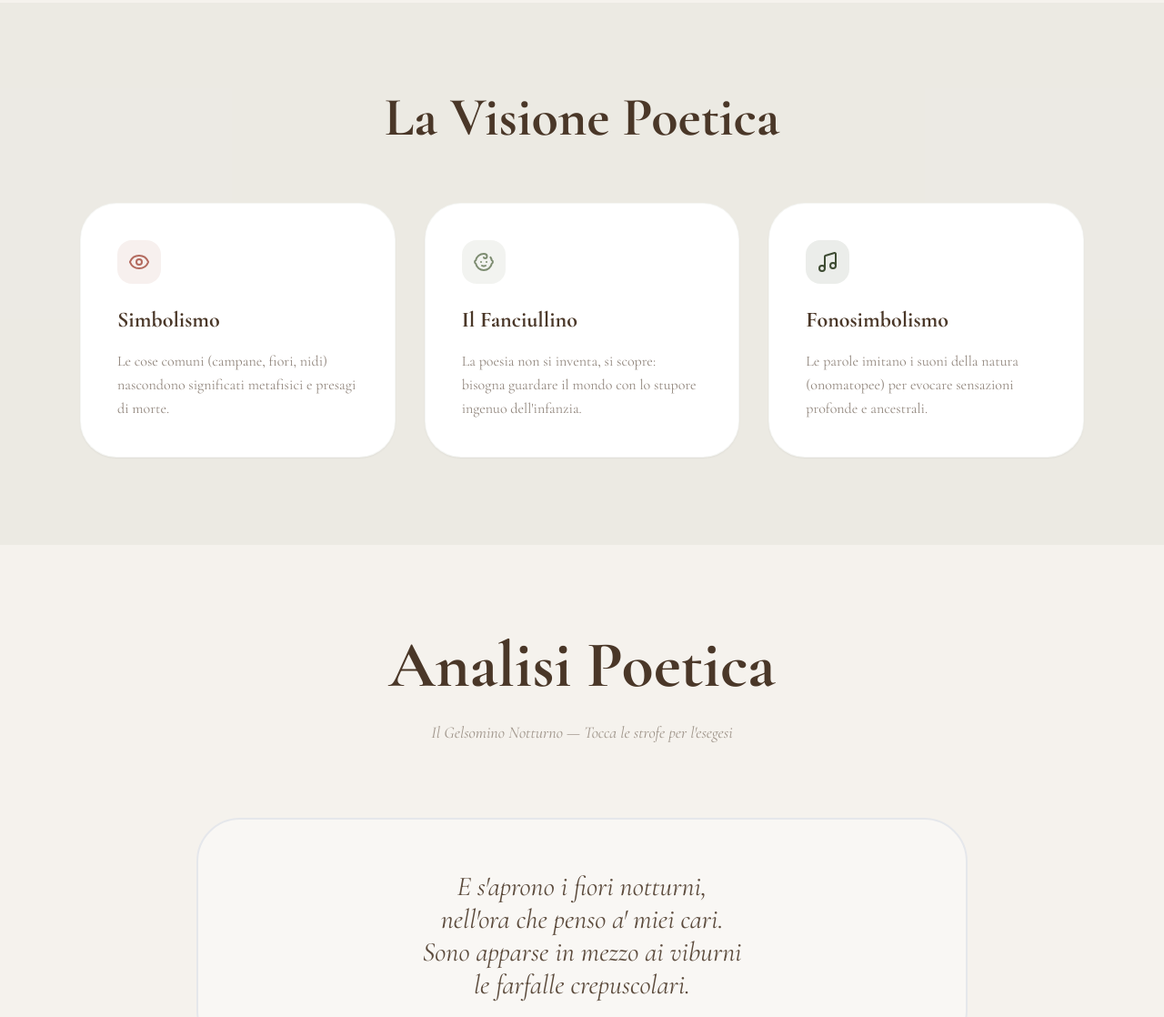
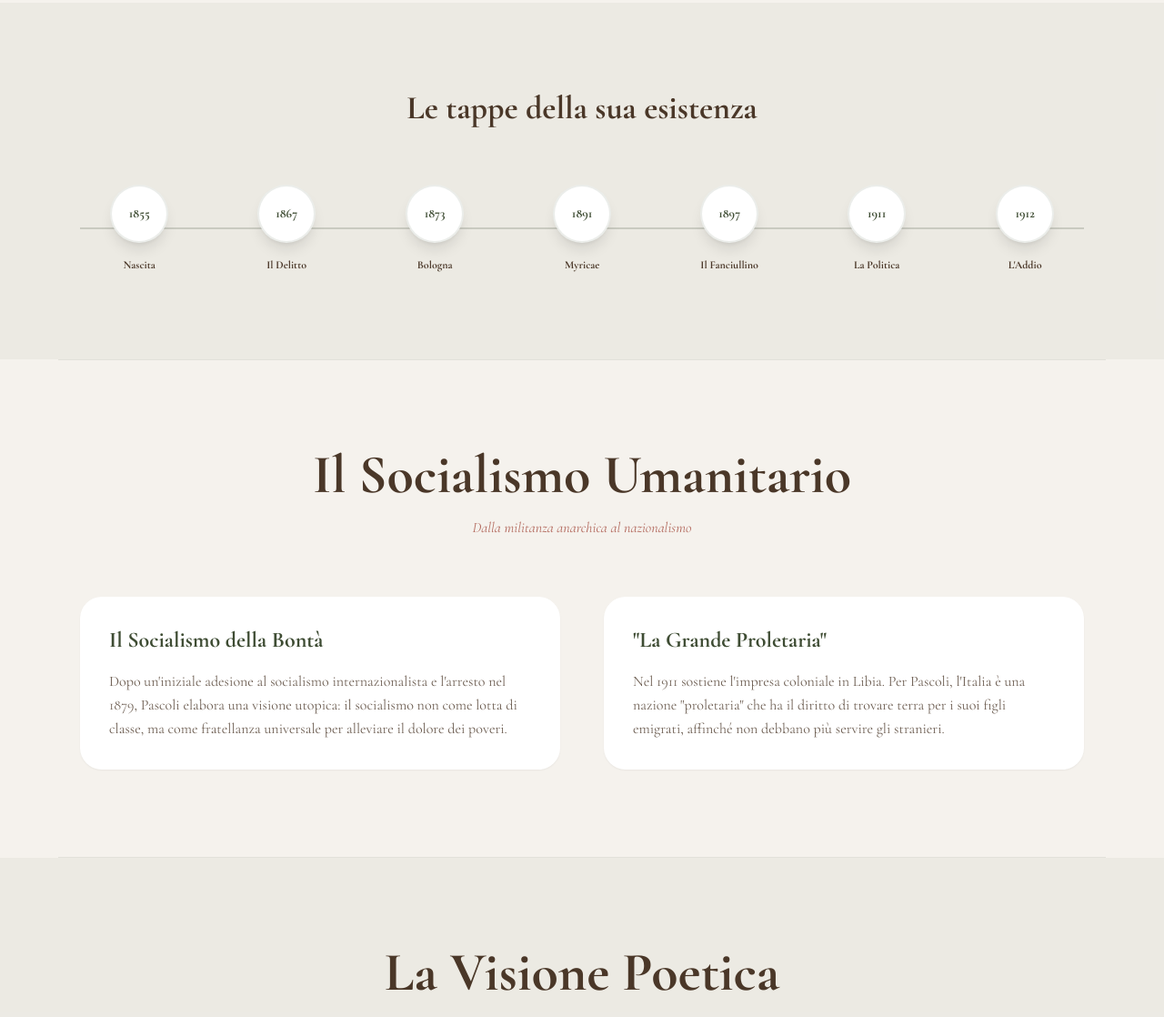
Before and after one commit to GabrieleAlari/Poscoli-sito-webb, a plain HTML site: page index.html in a window 1280 px wide. Shown: the part 1682-2800 px from the top of the page at 91% size. Drawn offline with nearby package versions, Linux system fonts and the light colour scheme; a web font is replaced by a local one.

Commit message:
Update index.html

```diff
--- a/index.html
+++ b/index.html
@@ -49,6 +49,7 @@
                 { year: "1873", title: "Bologna", description: "Inizia l'università. Diventa allievo prediletto di Giosuè Carducci." },
                 { year: "1891", title: "Myricae", description: "Pubblica la raccolta dedicata alle 'piccole cose' e alla natura romagnola." },
                 { year: "1897", title: "Il Fanciullino", description: "Saggio manifesto: la poesia è lo sguardo puro e ingenuo di un bambino." },
+                { year: "1911", title: "La Politica", description: "Discorso 'La grande Proletaria si è mossa' a favore della guerra in Libia." },
                 { year: "1912", title: "L'Addio", description: "Muore a Bologna. Viene sepolto nella casa-museo di Castelvecchio." }
             ],
             poemStanzas: [
@@ -85,7 +86,6 @@
         .glass { background: rgba(245, 242, 237, 0.9); backdrop-filter: blur(8px); -webkit-backdrop-filter: blur(8px); border: 1px solid rgba(62, 76, 51, 0.1); }
         #custom-cursor { width: 20px; height: 20px; background: var(--terracotta); border-radius: 50%; position: fixed; pointer-events: none; z-index: 9999; transition: transform 0.15s ease-out; mix-blend-mode: multiply; display: none; }
         .img-container { overflow: hidden; border-radius: 1.5rem; transition: all 0.5s ease; }
-        .img-container:hover { transform: translateY(-10px); }
         pre { white-space: pre-wrap; word-wrap: break-word; font-family: inherit; }
         @media (pointer: fine) { body { cursor: none; } a, button, .clickable { cursor: none; } }
     </style>
@@ -98,11 +98,13 @@
         <span class="font-serif text-xl font-bold text-moss tracking-tight">G. Pascoli</span>
         <div class="flex gap-6 text-[10px] uppercase tracking-widest font-sans font-bold">
             <a href="#vita" class="hover:text-terracotta transition-colors clickable">Vita</a>
+            <a href="#politica" class="hover:text-terracotta transition-colors clickable">Politica</a>
             <a href="#poetica" class="hover:text-terracotta transition-colors clickable">Poetica</a>
             <a href="#opere" class="hover:text-terracotta transition-colors clickable">Opere</a>
         </div>
     </nav>
 
+    <!-- HERO SECTION -->
     <section class="relative min-h-screen flex flex-col items-center justify-center text-center px-6 overflow-hidden">
         <div class="absolute inset-0 z-0">
             <img src="https://upload.wikimedia.org/wikipedia/commons/7/7b/Giovanni_Pascoli_01.jpg" alt="[Ritratto di Pascoli]" class="w-full h-full object-cover opacity-10 grayscale">
@@ -119,6 +121,7 @@
         </div>
     </section>
 
+    <!-- SEZIONE VITA -->
     <section id="vita" class="py-24 px-6 max-w-6xl mx-auto">
         <div class="grid md:grid-cols-2 gap-16 items-center">
             <div data-aos="fade-right">
@@ -135,13 +138,60 @@
                 <p class="text-lg md:text-xl text-earth/80 leading-relaxed font-serif mb-8">
                     L'uccisione impunita del padre Ruggero (1867) non fu solo un lutto, ma la fine di un mondo. Tutta la sua produzione poetica diventa un disperato tentativo di ricostruire quel guscio protettivo, quel <strong>nido</strong>, contro il male del mondo esterno.
                 </p>
-                <div class="p-8 bg-white/50 rounded-3xl border border-moss/10 shadow-inner italic text-moss font-serif text-lg">
-                    "O cavalla storna, che portavi colui che non ritorna..."
+            </div>
+        </div>
+    </section>
+
+    <!-- LINEA DEL TEMPO (REINTRODOTTA) -->
+    <section class="py-24 bg-moss/5 overflow-hidden">
+        <div class="max-w-6xl mx-auto px-6">
+            <h2 class="text-4xl font-serif font-bold text-center mb-16" data-aos="fade-up">Le tappe della sua esistenza</h2>
+            <div class="relative">
+                <div class="absolute top-1/2 left-0 w-full h-0.5 bg-moss/20 -translate-y-1/2 hidden md:block"></div>
+                <div class="grid grid-cols-2 md:grid-cols-7 gap-8 relative z-10">
+                    <template x-for="(event, index) in timelineEvents" :key="index">
+                        <div class="flex flex-col items-center" data-aos="zoom-in" :data-aos-delay="index * 100">
+                            <button @click="selectedEvent = (selectedEvent === index ? null : index)"
+                                    :class="selectedEvent === index ? 'bg-terracotta text-white scale-125' : 'bg-white text-moss'"
+                                    class="w-16 h-16 rounded-full shadow-lg flex items-center justify-center font-bold mb-4 border-2 border-moss/10 transition-all clickable">
+                                <span class="text-sm" x-text="event.year"></span>
+                            </button>
+                            <p class="font-serif font-bold text-xs text-center" x-text="event.title"></p>
+
+                            <div x-show="selectedEvent === index" x-cloak x-transition
+                                 class="mt-4 p-4 bg-white rounded-xl shadow-2xl text-xs text-earth/70 absolute top-20 w-48 z-50 text-center border border-moss/10">
+                                <p x-text="event.description"></p>
+                            </div>
+                        </div>
+                    </template>
                 </div>
             </div>
         </div>
     </section>
 
+    <!-- SEZIONE POLITICA (REINTRODOTTA E AMPLIATA) -->
+    <section id="politica" class="py-24 px-6 max-w-6xl mx-auto border-y border-moss/10">
+        <div class="text-center mb-16" data-aos="fade-up">
+            <h2 class="text-4xl md:text-6xl font-serif font-bold">Il Socialismo Umanitario</h2>
+            <p class="text-terracotta font-serif italic mt-4">Dalla militanza anarchica al nazionalismo</p>
+        </div>
+        <div class="grid md:grid-cols-2 gap-12">
+            <div class="bg-white p-8 rounded-3xl shadow-sm" data-aos="fade-right">
+                <h3 class="text-2xl font-serif font-bold mb-4 text-moss">Il Socialismo della Bontà</h3>
+                <p class="font-serif text-earth/80 leading-relaxed">
+                    Dopo un'iniziale adesione al socialismo internazionalista e l'arresto nel 1879, Pascoli elabora una visione utopica: il socialismo non come lotta di classe, ma come fratellanza universale per alleviare il dolore dei poveri.
+                </p>
+            </div>
+            <div class="bg-white p-8 rounded-3xl shadow-sm" data-aos="fade-left">
+                <h3 class="text-2xl font-serif font-bold mb-4 text-moss">"La Grande Proletaria"</h3>
+                <p class="font-serif text-earth/80 leading-relaxed">
+                    Nel 1911 sostiene l'impresa coloniale in Libia. Per Pascoli, l'Italia è una nazione "proletaria" che ha il diritto di trovare terra per i suoi figli emigrati, affinché non debbano più servire gli stranieri.
+                </p>
+            </div>
+        </div>
+    </section>
+
+    <!-- SEZIONE POETICA -->
     <section id="poetica" class="py-24 bg-moss/5">
         <div class="max-w-6xl mx-auto px-6 text-center">
             <h2 class="text-4xl md:text-6xl font-serif font-bold mb-16">La Visione Poetica</h2>
@@ -171,6 +221,7 @@
         </div>
     </section>
 
+    <!-- SEZIONE OPERE -->
     <section id="opere" class="py-24 px-6 max-w-4xl mx-auto">
         <div class="text-center mb-20" data-aos="fade-up">
             <h2 class="text-4xl md:text-7xl font-serif font-bold mb-6">Analisi Poetica</h2>
```
